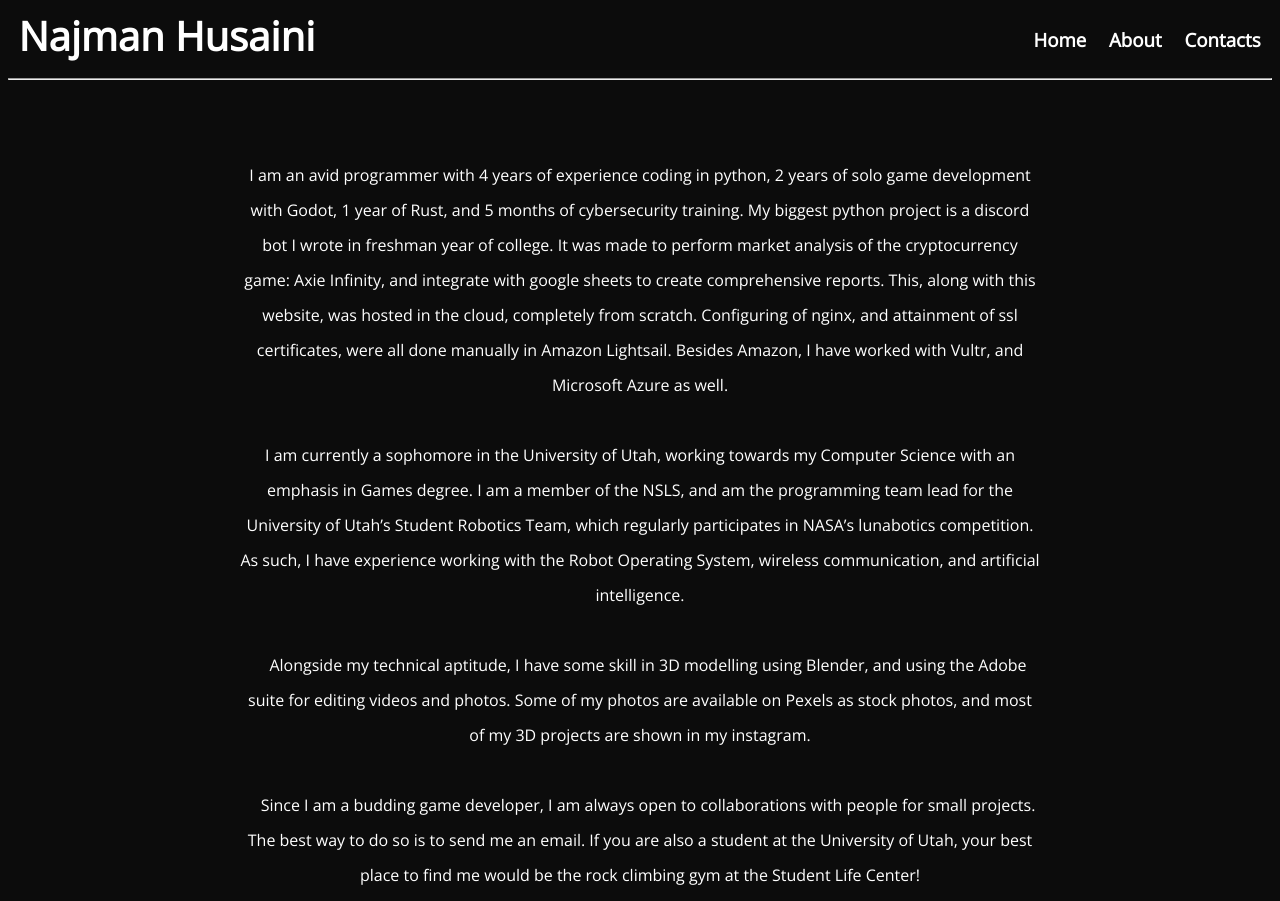
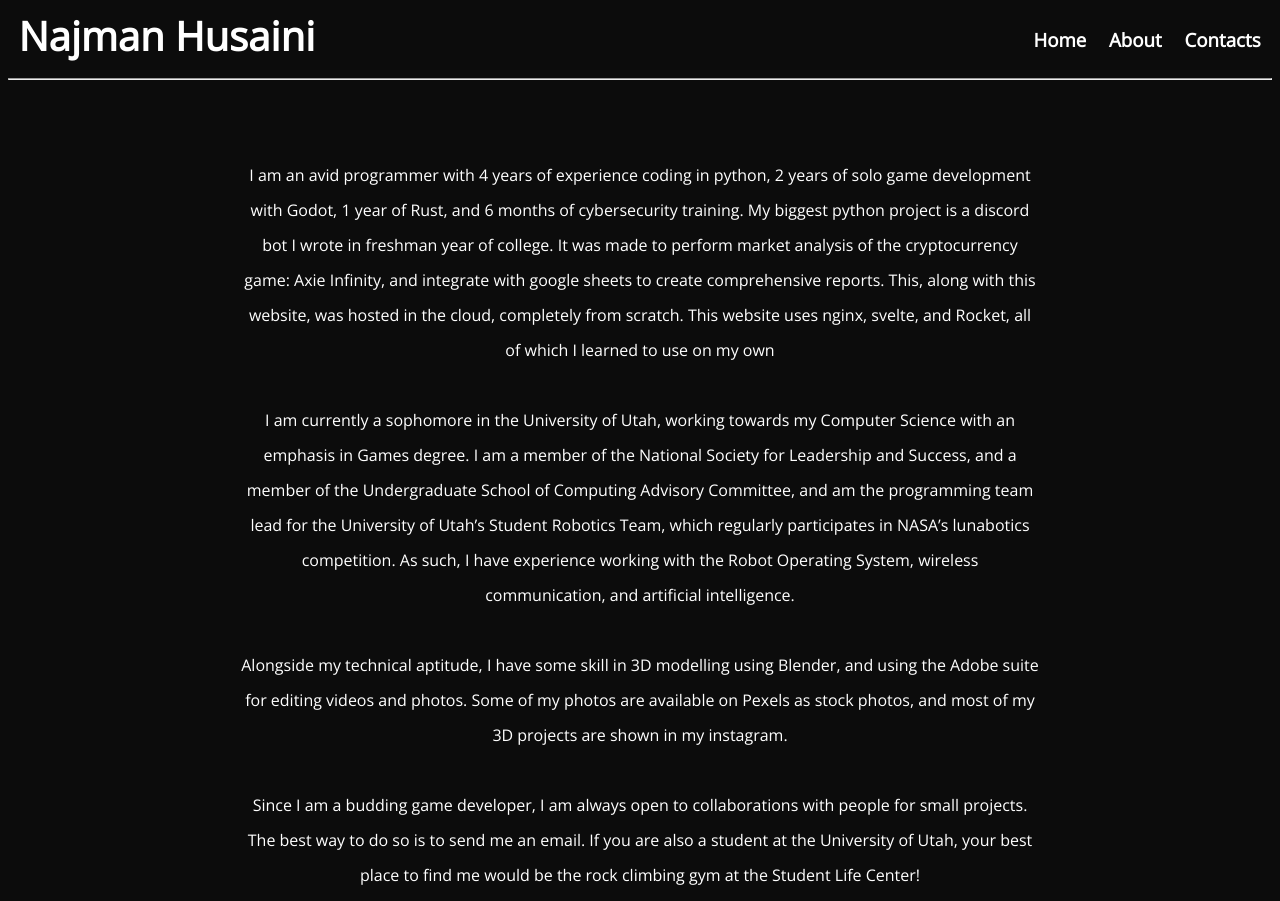
Before and after one commit to manglemix/mangle_website, a SvelteKit app: page /about in a window 1280 px wide. Built offline with nearby package versions, Linux system fonts and the light colour scheme.

Commit message:
update about

```diff
--- a/src/routes/about/+page.svelte
+++ b/src/routes/about/+page.svelte
@@ -1,20 +1,23 @@
 <p>
-	<br /> <br /> I am an avid programmer with 4 years of experience coding in python, 2 years of solo
-	game development with Godot, 1 year of Rust, and 5 months of cybersecurity training. My biggest
+	<br /> <br />
+	I am an avid programmer with 4 years of experience coding in python, 2 years of solo
+	game development with Godot, 1 year of Rust, and 6 months of cybersecurity training. My biggest
 	python project is a discord bot I wrote in freshman year of college. It was made to perform market
 	analysis of the cryptocurrency game: Axie Infinity, and integrate with google sheets to create
 	comprehensive reports. This, along with this website, was hosted in the cloud, completely from
-	scratch. Configuring of nginx, and attainment of ssl certificates, were all done manually in
-	Amazon Lightsail. Besides Amazon, I have worked with Vultr, and Microsoft Azure as well. <br />
+	scratch. This website uses nginx, svelte, and Rocket, all of which I learned to use on my own <br />
 	<br />
 	I am currently a sophomore in the University of Utah, working towards my Computer Science with an emphasis
-	in Games degree. I am a member of the NSLS, and am the programming team lead for the University of
+	in Games degree. I am a member of the National Society for Leadership and Success, and a member of
+	the Undergraduate School of Computing Advisory Committee, and am the programming team lead for the University of
 	Utah’s Student Robotics Team, which regularly participates in NASA’s lunabotics competition. As such,
 	I have experience working with the Robot Operating System, wireless communication, and artificial intelligence.
 	<br /> <br />
-	 Alongside my technical aptitude, I have some skill in 3D modelling using Blender, and using the Adobe
+	Alongside my technical aptitude, I have some skill in 3D modelling using Blender, and using the Adobe
 	suite for editing videos and photos. Some of my photos are available on Pexels as stock photos, and
-	most of my 3D projects are shown in my instagram. <br /> <br />  Since I am a budding game developer,
+	most of my 3D projects are shown in my instagram.
+	<br /> <br />
+	Since I am a budding game developer,
 	I am always open to collaborations with people for small projects. The best way to do so is to send
 	me an email. If you are also a student at the University of Utah, your best place to find me would
 	be the rock climbing gym at the Student Life Center!
```
Also changed, not shown: static/favicon.png (deleted).
